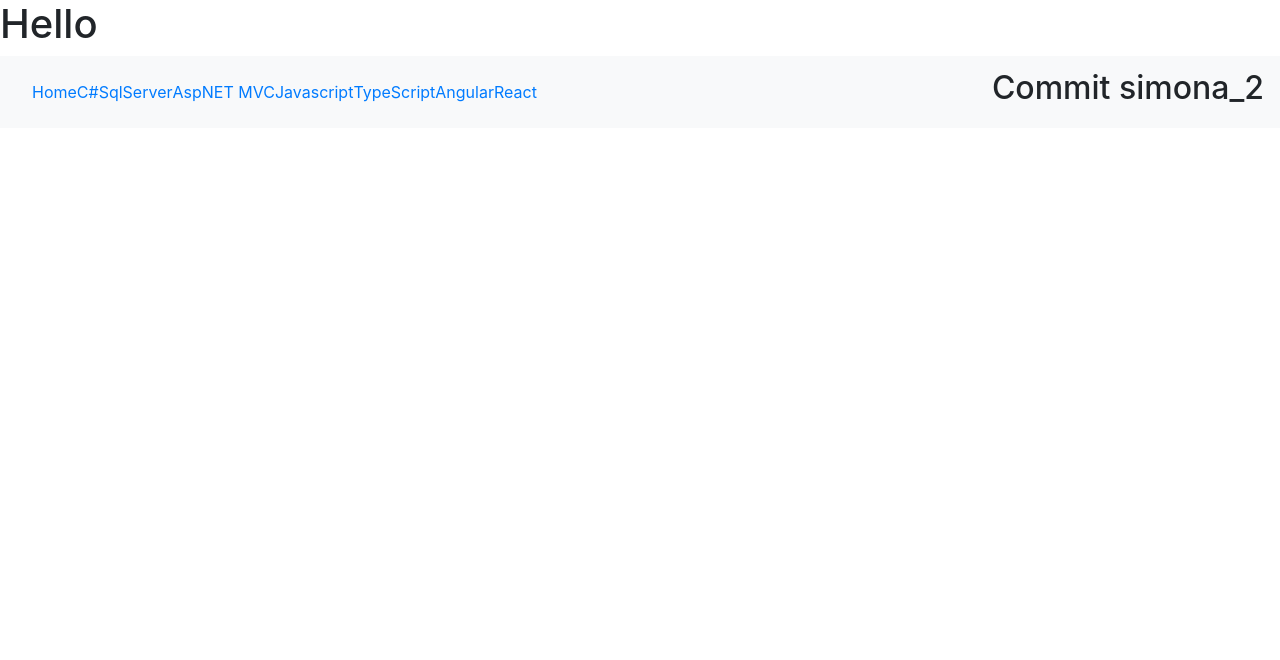
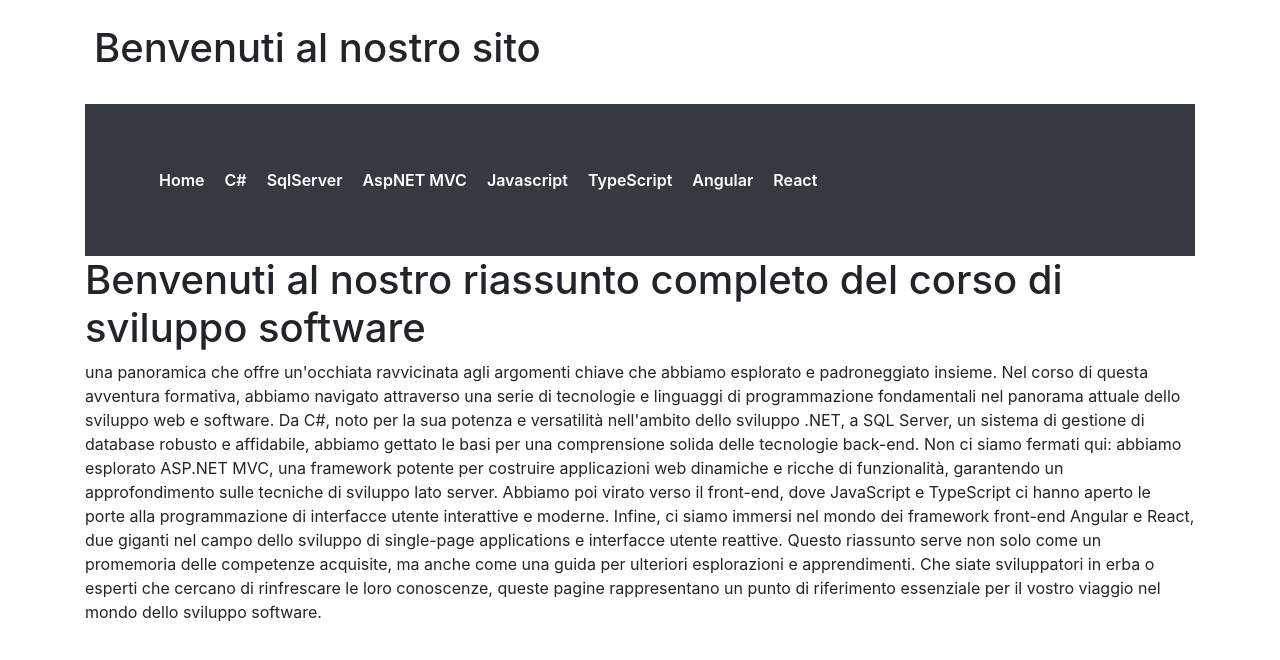
Before and after one commit to CodePhys/comprehensive-full-stack-development-course, an Angular app in the folder Resume/: page / in a window 1280 px wide. Shown: the top 660 px of the page. Built offline with nearby package versions, Linux system fonts and the light colour scheme.

Commit message:
banner iniziale

```diff
--- a/Resume/src/app/app-routing.module.ts
+++ /dev/null
@@ -1,10 +0,0 @@
-import { NgModule } from '@angular/core';
-import { RouterModule, Routes } from '@angular/router';
-
-const routes: Routes = [];
-
-@NgModule({
-  imports: [RouterModule.forRoot(routes)],
-  exports: [RouterModule]
-})
-export class AppRoutingModule { }
--- a/Resume/src/app/app.component.css
+++ b/Resume/src/app/app.component.css
@@ -0,0 +1,15 @@
+.bannerset{
+    color: white;
+
+}
+a{
+    color: white;
+    padding: 10px;
+    font-weight: 600;
+}
+
+a:hover {
+    background-color: aquamarine;
+    color: black;
+
+}
--- a/Resume/src/app/app.component.html
+++ b/Resume/src/app/app.component.html
@@ -1,14 +1,21 @@
-<h1>Hello</h1>
-<nav class="navbar navbar-expand-lg navbar-light bg-light">
+
+<h1 class="container p-4">Benvenuti al nostro sito</h1>
+<div class="container">
+
+  <nav class="navbar navbar-expand-lg bg-dark p-5 bannerset">
   <ul class=" collapse navbar-collapse navbar-nav p-3 ">
-    <li><a href="#Home">Home</a></li>
-    <li><a href="#C#">C#</a></li>
-    <li><a href="#SqlServer">SqlServer</a></li>
-    <li><a href="#AspNET MVC">AspNET MVC</a></li>
-    <li><a href="#Javascript">Javascript</a></li>
-    <li><a href="#TypeScript">TypeScript</a></li>
-    <li><a href="#Angular">Angular</a></li>
-    <li><a href="#React">React</a></li>
+    <li><a routerLink="/home">Home</a></li>
+    <li><a routerLink="/C#">C#</a></li>
+    <li><a routerLink="/sql">SqlServer</a></li>
+    <li><a routerLink="/AspNET MVC">AspNET MVC</a></li>
+    <li><a routerLink="/Javascript">Javascript</a></li>
+    <li><a routerLink="/TypeScript">TypeScript</a></li>
+    <li><a routerLink="/Angular">Angular</a></li>
+    <li><a routerLink="/React">React</a></li>
   </ul>
-  <h2>Commit simona_2</h2>
+
 </nav>
+</div>
+
+
+<router-outlet></router-outlet>
--- a/Resume/src/app/home/home.component.html
+++ b/Resume/src/app/home/home.component.html
@@ -1 +1,29 @@
-<p>home works!</p>
+
+<div class="container ">
+
+   <h1>Benvenuti al nostro riassunto completo del corso di sviluppo software </h1>
+una panoramica che offre un'occhiata ravvicinata agli argomenti chiave
+che abbiamo esplorato e padroneggiato insieme. Nel corso di questa avventura
+formativa, abbiamo navigato attraverso una serie di tecnologie e linguaggi
+ di programmazione fondamentali nel panorama attuale dello sviluppo web e
+ software. Da C#, noto per la sua potenza e versatilità nell'ambito dello
+ sviluppo .NET, a SQL Server, un sistema di gestione di database robusto e
+  affidabile, abbiamo gettato le basi per una comprensione solida delle
+  tecnologie back-end.
+
+Non ci siamo fermati qui: abbiamo esplorato ASP.NET MVC, una framework
+potente per costruire applicazioni web dinamiche e ricche di funzionalità,
+garantendo un approfondimento sulle tecniche di sviluppo lato server.
+ Abbiamo poi virato verso il front-end, dove JavaScript e TypeScript
+ ci hanno aperto le porte alla programmazione di interfacce utente
+ interattive e moderne. Infine, ci siamo immersi nel mondo dei framework
+ front-end Angular e React, due giganti nel campo dello sviluppo di single-page
+ applications e interfacce utente reattive.
+
+
+Questo riassunto serve non solo come un promemoria delle competenze acquisite,
+ ma anche come una guida per ulteriori esplorazioni e apprendimenti. Che siate
+  sviluppatori in erba o esperti che cercano di rinfrescare le loro conoscenze,
+   queste pagine rappresentano un punto di riferimento essenziale per il vostro
+   viaggio nel mondo dello sviluppo software.
+</div>
```
Also changed, not shown: Resume/src/app/app.module.ts (+17 -5 lines).
